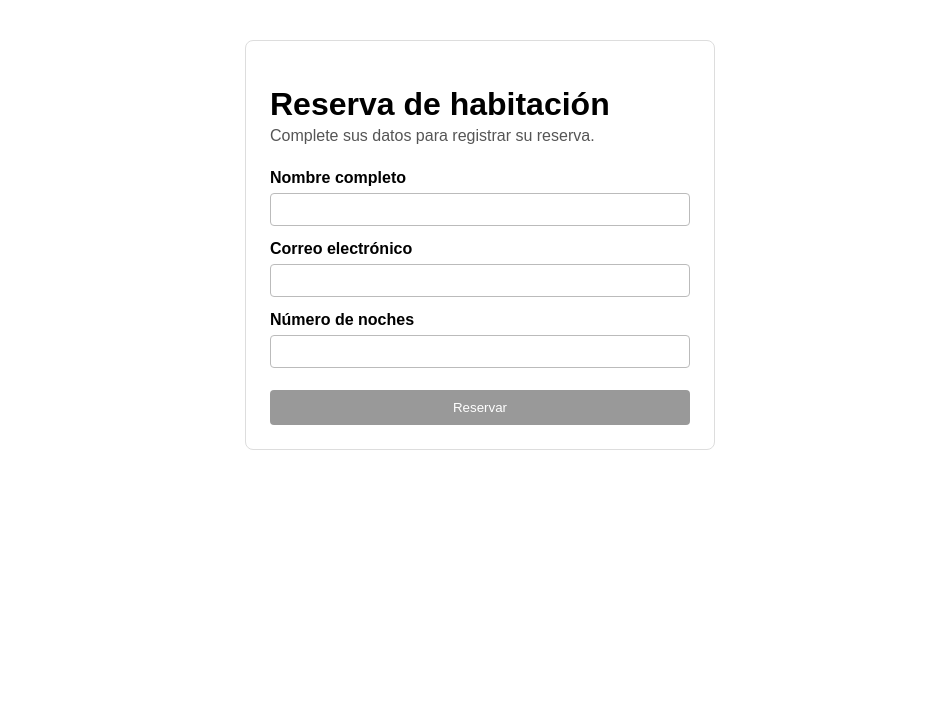
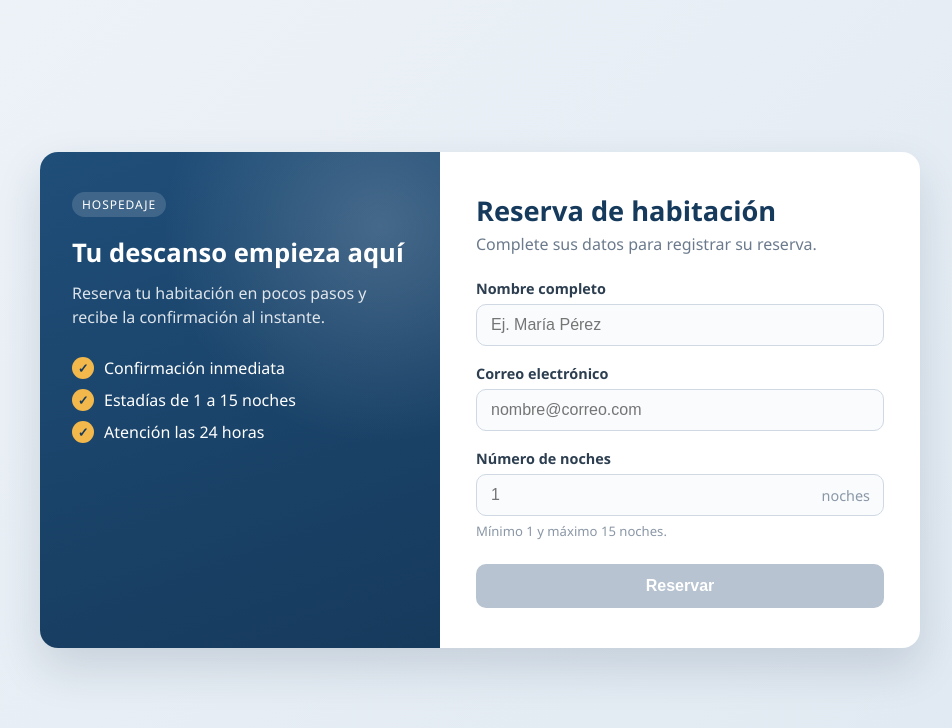
Before and after one commit to U23208480/reserva-app, an Angular app: page /reserva in a window 1280 px wide. Shown: the top 728 px of the page, without its empty margins (160-1112 px from the left). Built offline with nearby package versions, Linux system fonts and the light colour scheme.

Commit message:
Mejora del diseño del formulario de reserva

```diff
--- a/src/app/reserva/reserva.css
+++ b/src/app/reserva/reserva.css
@@ -1,64 +1,229 @@
-.contenedor {
-  max-width: 420px;
-  margin: 40px auto;
-  padding: 24px;
-  font-family: Arial, Helvetica, sans-serif;
-  border: 1px solid #ddd;
-  border-radius: 8px;
+:host {
+  display: block;
+}
+
+.pagina {
+  min-height: 100vh;
+  display: flex;
+  align-items: center;
+  justify-content: center;
+  padding: 32px 16px;
+  box-sizing: border-box;
+  background: linear-gradient(135deg, #eef3f8 0%, #dfe8f1 100%);
+}
+
+.tarjeta {
+  display: grid;
+  grid-template-columns: 1fr 1.2fr;
+  width: 100%;
+  max-width: 880px;
+  background: #fff;
+  border-radius: 18px;
+  overflow: hidden;
+  box-shadow: 0 20px 45px rgba(22, 46, 77, 0.15);
+}
+
+/* Panel lateral */
+.panel {
+  padding: 40px 32px;
+  color: #fff;
+  background:
+    radial-gradient(circle at 85% 15%, rgba(255, 255, 255, 0.18) 0, transparent 40%),
+    linear-gradient(160deg, #1f4e79 0%, #163a5c 100%);
+  display: flex;
+  flex-direction: column;
+  gap: 12px;
+}
+
+.etiqueta {
+  align-self: flex-start;
+  font-size: 0.75rem;
+  letter-spacing: 0.08em;
+  text-transform: uppercase;
+  background: rgba(255, 255, 255, 0.15);
+  padding: 4px 10px;
+  border-radius: 999px;
+}
+
+.panel h2 {
+  margin: 8px 0 0;
+  font-size: 1.6rem;
+  line-height: 1.25;
+}
+
+.panel p {
+  margin: 0;
+  color: rgba(255, 255, 255, 0.85);
+  line-height: 1.5;
+}
+
+.beneficios {
+  list-style: none;
+  padding: 0;
+  margin: 16px 0 0;
+  display: flex;
+  flex-direction: column;
+  gap: 10px;
+}
+
+.beneficios li {
+  display: flex;
+  align-items: center;
+  gap: 10px;
+}
+
+.beneficios li::before {
+  content: '✓';
+  display: inline-flex;
+  align-items: center;
+  justify-content: center;
+  width: 22px;
+  height: 22px;
+  border-radius: 50%;
+  background: #f2b84b;
+  color: #163a5c;
+  font-weight: bold;
+  font-size: 0.8rem;
+}
+
+/* Formulario */
+.contenido {
+  padding: 40px 36px;
 }
 
 h1 {
-  margin-bottom: 4px;
+  margin: 0 0 4px;
+  font-size: 1.7rem;
+  color: #163a5c;
 }
 
 .subtitulo {
-  margin-top: 0;
-  color: #555;
+  margin: 0 0 24px;
+  color: #6b7a8c;
 }
 
 form {
+  display: flex;
+  flex-direction: column;
+  gap: 18px;
+}
+
+.campo {
   display: flex;
   flex-direction: column;
   gap: 6px;
 }
 
 label {
-  font-weight: bold;
-  margin-top: 8px;
+  font-weight: 600;
+  font-size: 0.9rem;
+  color: #2c3e50;
 }
 
 input {
-  padding: 8px;
-  border: 1px solid #bbb;
-  border-radius: 4px;
+  width: 100%;
+  box-sizing: border-box;
+  padding: 11px 14px;
+  font-size: 1rem;
+  border: 1.5px solid #cfd8e3;
+  border-radius: 10px;
+  background: #f9fbfd;
+  transition: border-color 0.15s, box-shadow 0.15s;
+}
+
+input:focus {
+  outline: none;
+  border-color: #1f4e79;
+  background: #fff;
+  box-shadow: 0 0 0 3px rgba(31, 78, 121, 0.15);
 }
 
 input.ng-invalid.ng-touched {
-  border-color: #c0392b;
+  border-color: #d64545;
+  background: #fff8f8;
+}
+
+.con-sufijo {
+  position: relative;
+}
+
+.con-sufijo input {
+  padding-right: 80px;
+}
+
+.sufijo {
+  position: absolute;
+  right: 14px;
+  top: 50%;
+  transform: translateY(-50%);
+  color: #8a97a6;
+  font-size: 0.9rem;
+  pointer-events: none;
 }
 
 .error {
-  color: #c0392b;
-  font-size: 0.85rem;
+  color: #d64545;
+  font-size: 0.82rem;
+}
+
+.ayuda {
+  color: #8a97a6;
+  font-size: 0.82rem;
 }
 
 button {
-  margin-top: 16px;
-  padding: 10px;
+  margin-top: 6px;
+  padding: 13px;
+  font-size: 1rem;
+  font-weight: 600;
+  color: #fff;
   background: #1f4e79;
-  color: #fff;
   border: none;
-  border-radius: 4px;
+  border-radius: 10px;
   cursor: pointer;
+  transition: background 0.15s, transform 0.1s;
+}
+
+button:hover:not(:disabled) {
+  background: #163a5c;
+}
+
+button:active:not(:disabled) {
+  transform: translateY(1px);
 }
 
 button:disabled {
-  background: #999;
+  background: #b7c3d0;
   cursor: not-allowed;
 }
 
 .exito {
-  margin-top: 16px;
-  color: #1e8449;
-  font-weight: bold;
+  margin-top: 20px;
+  padding: 14px 16px;
+  display: flex;
+  flex-direction: column;
+  gap: 4px;
+  border-radius: 10px;
+  background: #e9f7ef;
+  border: 1px solid #b7e1c7;
+  color: #1e6b40;
 }
+
+/* Celulares */
+@media (max-width: 720px) {
+  .tarjeta {
+    grid-template-columns: 1fr;
+  }
+
+  .panel {
+    padding: 28px 24px;
+  }
+
+  .beneficios {
+    display: none;
+  }
+
+  .contenido {
+    padding: 28px 24px;
+  }
+}
--- a/src/app/reserva/reserva.html
+++ b/src/app/reserva/reserva.html
@@ -1,39 +1,67 @@
-<main class="contenedor">
+<main class="pagina">
+  <section class="tarjeta">
+    <aside class="panel">
+      <span class="etiqueta">Hospedaje</span>
+      <h2>Tu descanso empieza aquí</h2>
+      <p>Reserva tu habitación en pocos pasos y recibe la confirmación al instante.</p>
+      <ul class="beneficios">
+        <li>Confirmación inmediata</li>
+        <li>Estadías de 1 a 15 noches</li>
+        <li>Atención las 24 horas</li>
+      </ul>
+    </aside>
+
+    <div class="contenido">
       <h1>Reserva de habitación</h1>
       <p class="subtitulo">Complete sus datos para registrar su reserva.</p>
 
       <form [formGroup]="form" (ngSubmit)="enviar()" novalidate>
+        <div class="campo">
           <label for="nombre">Nombre completo</label>
-    <input id="nombre" type="text" formControlName="nombre" />
+          <input id="nombre" type="text" formControlName="nombre" placeholder="Ej. María Pérez" autocomplete="name" />
           @if (form.controls.nombre.touched && form.controls.nombre.hasError('required')) {
             <small class="error">El nombre es obligatorio.</small>
           }
           @if (form.controls.nombre.touched && form.controls.nombre.hasError('minlength')) {
             <small class="error">El nombre debe tener al menos 3 caracteres.</small>
           }
+        </div>
 
+        <div class="campo">
           <label for="correo">Correo electrónico</label>
-    <input id="correo" type="email" formControlName="correo" />
+          <input id="correo" type="email" formControlName="correo" placeholder="nombre@correo.com" autocomplete="email" />
           @if (form.controls.correo.touched && form.controls.correo.hasError('required')) {
             <small class="error">El correo es obligatorio.</small>
           }
           @if (form.controls.correo.touched && form.controls.correo.hasError('email')) {
             <small class="error">Ingrese un correo válido.</small>
           }
+        </div>
 
+        <div class="campo">
           <label for="noches">Número de noches</label>
-    <input id="noches" type="number" formControlName="noches" />
+          <div class="con-sufijo">
+            <input id="noches" type="number" formControlName="noches" placeholder="1" min="1" max="15" />
+            <span class="sufijo">noches</span>
+          </div>
           @if (form.controls.noches.touched && form.controls.noches.hasError('required')) {
             <small class="error">El número de noches es obligatorio.</small>
+          } @else if (form.controls.noches.touched && (form.controls.noches.hasError('min') || form.controls.noches.hasError('max'))) {
+            <small class="error">La reserva debe ser de 1 a 15 noches.</small>
+          } @else {
+            <small class="ayuda">Mínimo 1 y máximo 15 noches.</small>
           }
-    @if (form.controls.noches.touched && (form.controls.noches.hasError('min') || form.controls.noches.hasError('max'))) {
-      <small class="error">La reserva debe ser de 1 a 15 noches.</small>
-    }
+        </div>
 
         <button type="submit" [disabled]="form.invalid">Reservar</button>
       </form>
 
       @if (enviado()) {
-    <p class="exito">¡Reserva registrada correctamente!</p>
+        <div class="exito" role="status">
+          <strong>¡Reserva registrada correctamente!</strong>
+          <span>{{ form.value.nombre }}, reservaste {{ form.value.noches }} noche(s). Enviaremos la confirmación a {{ form.value.correo }}.</span>
+        </div>
       }
+    </div>
+  </section>
 </main>
--- a/src/styles.css
+++ b/src/styles.css
@@ -1 +1,12 @@
-/* You can add global styles to this file, and also import other style files */
+/* Estilos globales */
+html,
+body {
+  margin: 0;
+  padding: 0;
+}
+
+body {
+  font-family: 'Segoe UI', Roboto, 'Helvetica Neue', Arial, sans-serif;
+  color: #2c3e50;
+  -webkit-font-smoothing: antialiased;
+}
```
Lines whose indentation alone changed are shown as unchanged.
